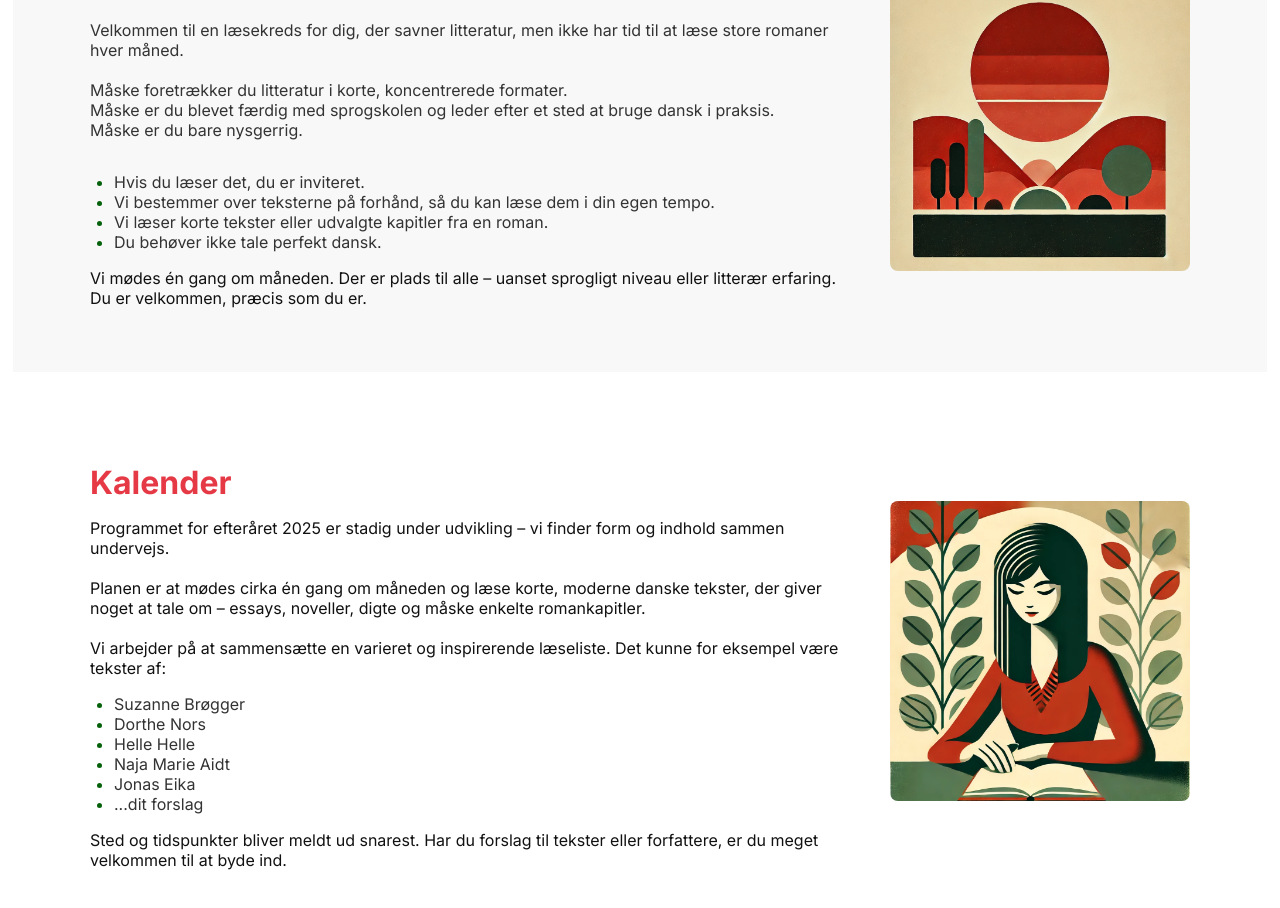
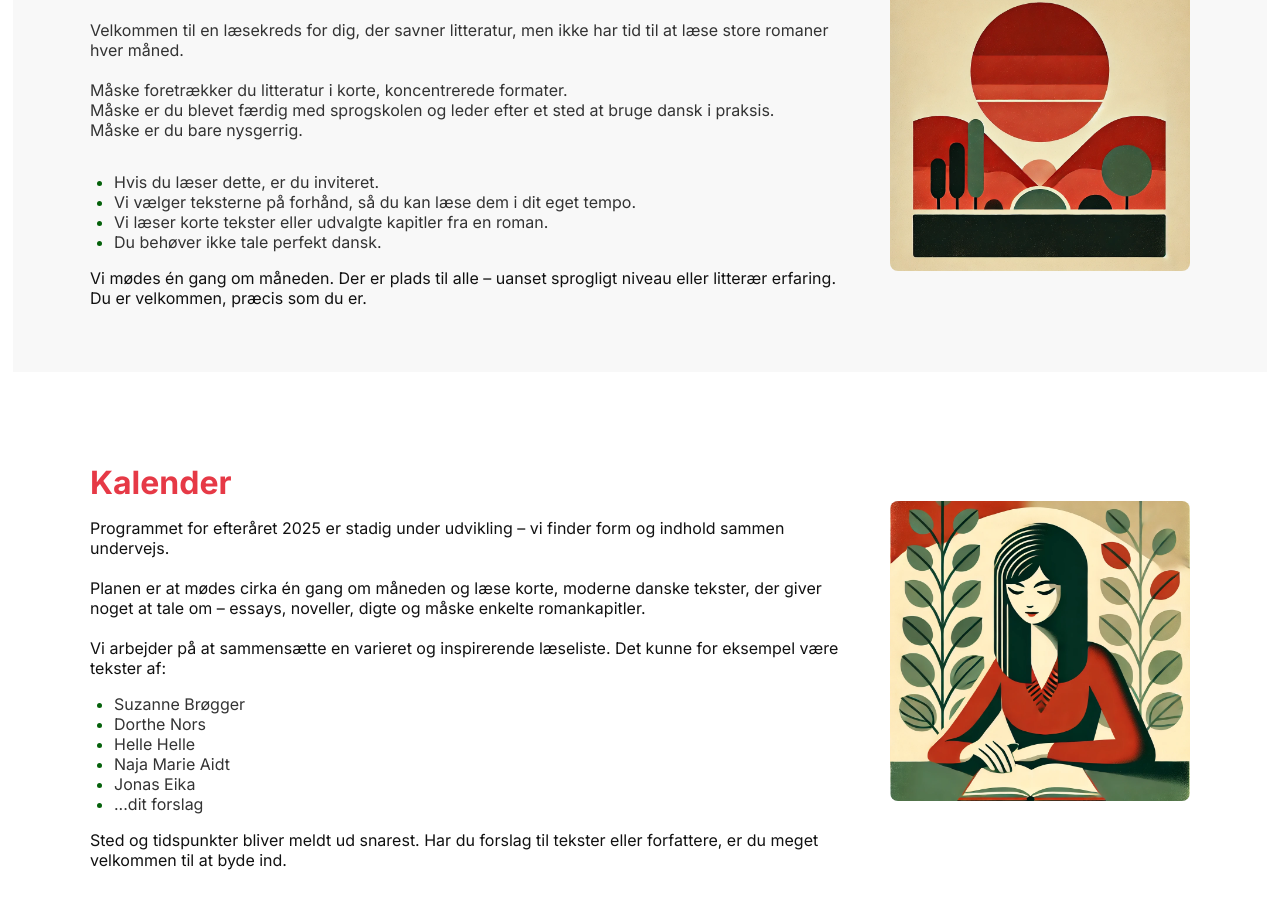
Before and after one commit to sgalkina/kortmengodt, a plain HTML site: page index.html in a window 1280 px wide. Shown: the part 735-1643 px from the top of the page. Drawn offline with Linux system fonts and the light colour scheme.

Commit message:
Language corrections

```diff
--- a/index.html
+++ b/index.html
@@ -219,8 +219,8 @@
       Måske er du blevet færdig med sprogskolen og leder efter et sted at bruge dansk i praksis. <br>
       Måske er du bare nysgerrig. <br>
       <ul>
-        <li>Hvis du læser det, du er inviteret.</li>
-        <li>Vi bestemmer over teksterne på forhånd, så du kan læse dem i din egen tempo.</li>
+        <li>Hvis du læser dette, er du inviteret.</li>
+        <li>Vi vælger teksterne på forhånd, så du kan læse dem i dit eget tempo.</li>
         <li>Vi læser korte tekster eller udvalgte kapitler fra en roman.</li>
         <li>Du behøver ikke tale perfekt dansk.</li>
       </ul>
```
